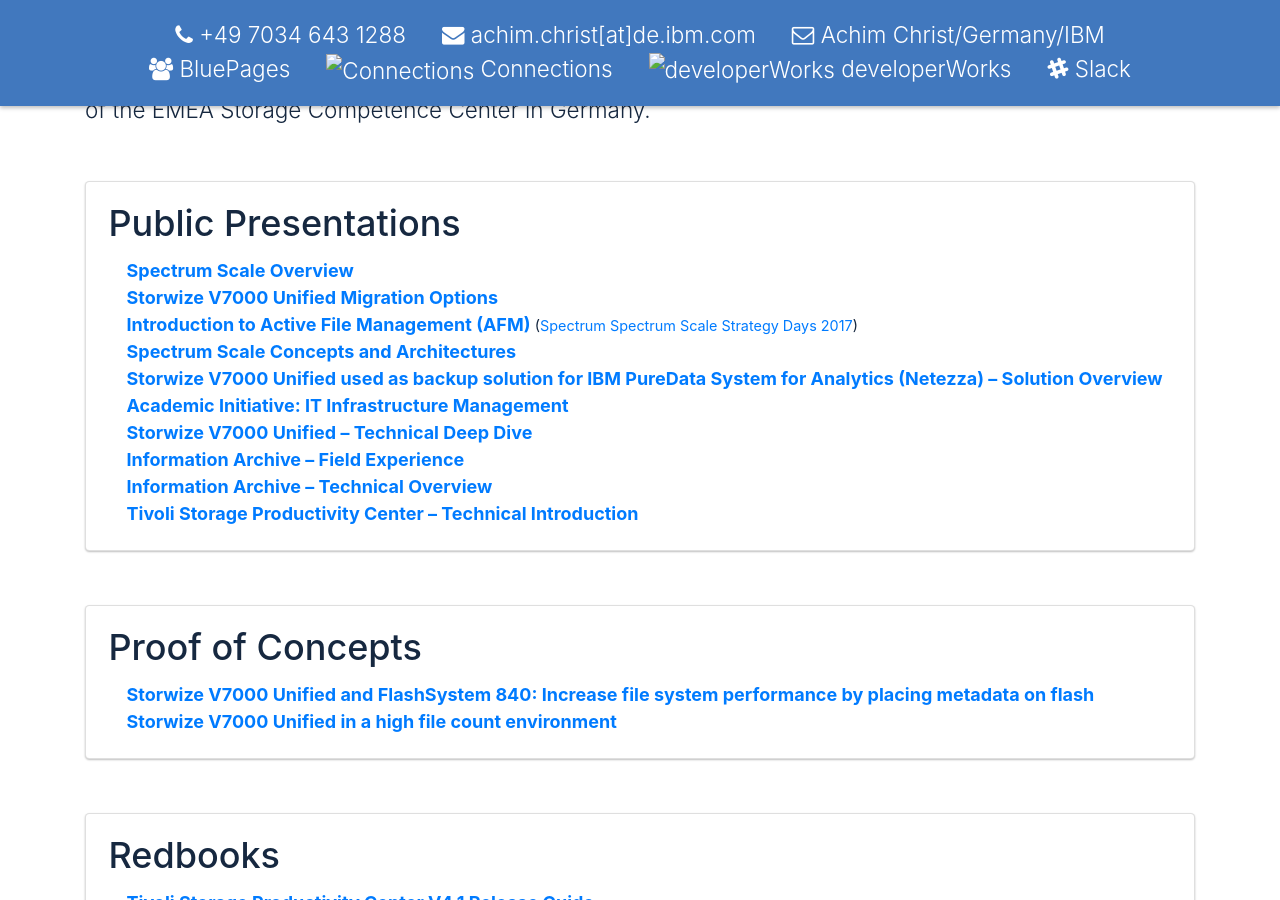
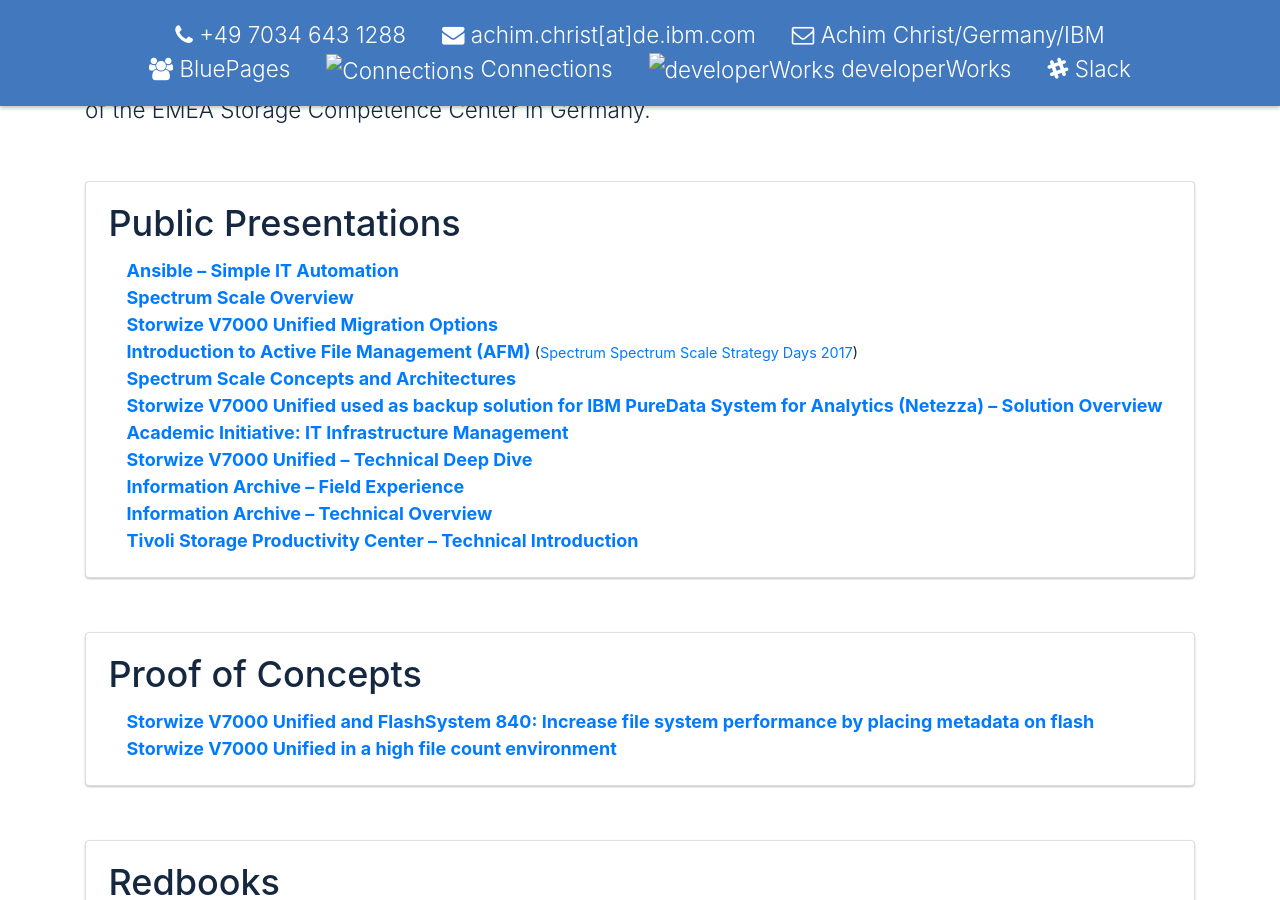
Before and after one commit to acch/homepage, a Jekyll site: the page built from business.html, in a window 1280 px wide and 900 px high, scrolled down 649 px. Built offline with Jekyll 4.4.1, drawn with Linux system fonts in a browser that asks for light colours; nearby versions of some CDN libraries.

Commit message:
Add Ansible presentation

```diff
--- a/_data/business/presentations.yml
+++ b/_data/business/presentations.yml
@@ -1,5 +1,8 @@
 heading: Public Presentations
 entries:
+
+- title: Ansible &ndash; Simple IT Automation
+  href: https://ibm.box.com/s/z6bkfj8laz4kbtivdcyw3kizn7zbnlbr
 
 - title: Spectrum Scale Overview
   href: https://ibm.box.com/s/zu8p7pd7q94dl0ch3ihqyejqyhbt6agm
```
